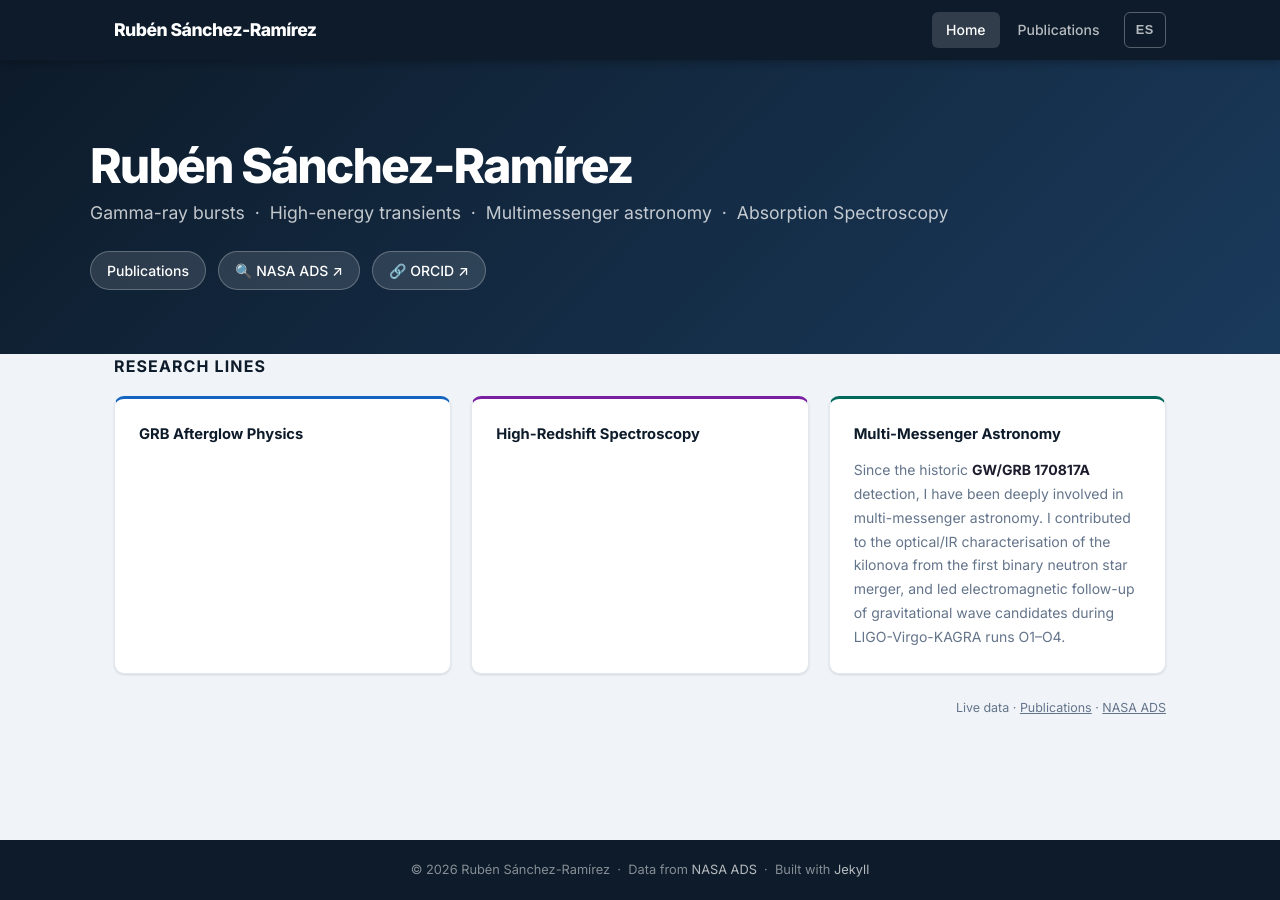
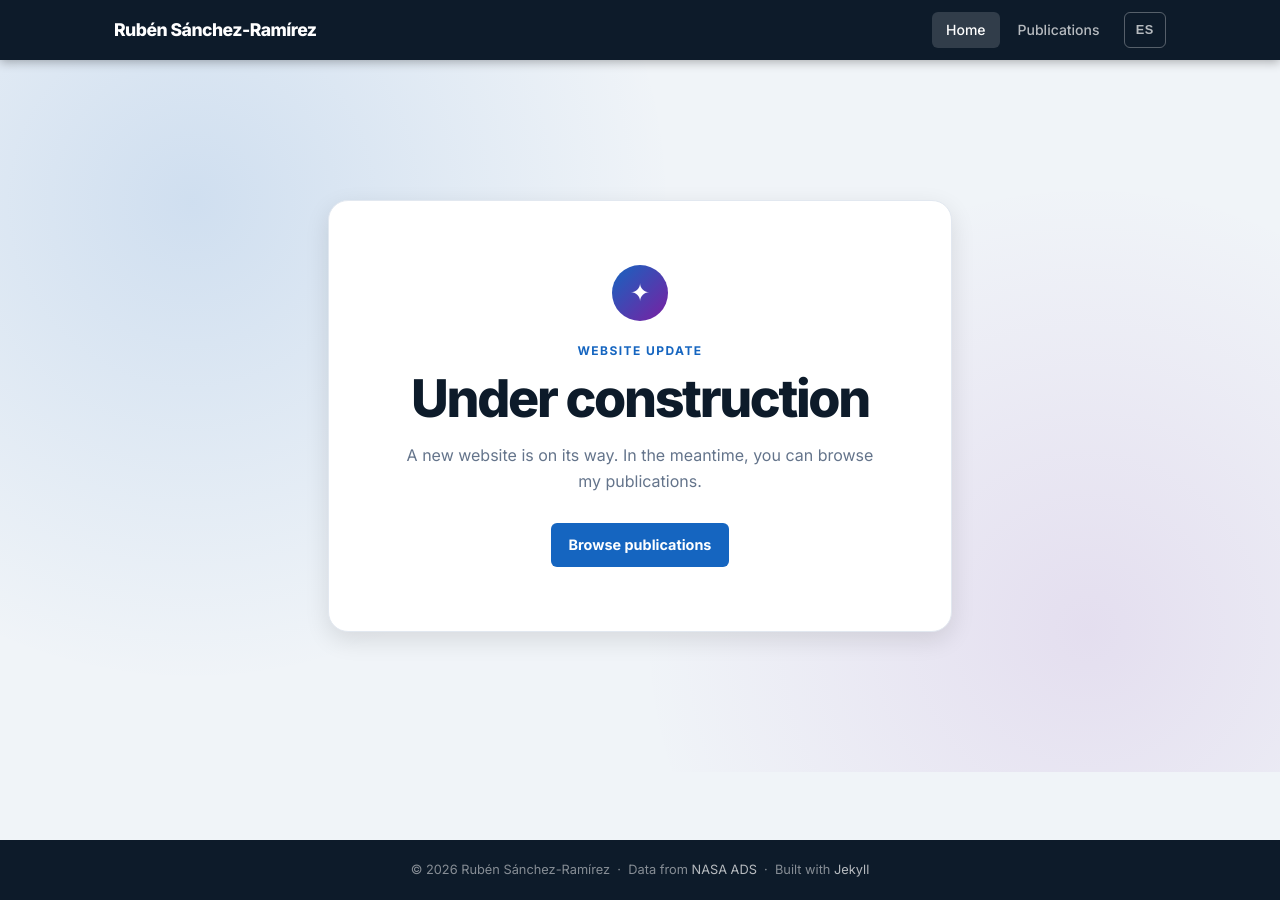
Before and after one commit to rsramirez/rsramirez.github.io, a Jekyll site: the page built from index.md, in a window 1280 px wide. Built offline with Jekyll 4.4.1, drawn with Linux system fonts in a browser that asks for light colours.

Commit message:
chore: add under-construction page styles and translations [skip ci]

```diff
--- a/assets/css/style.css
+++ b/assets/css/style.css
@@ -147,6 +147,78 @@ a:hover { text-decoration: underline; }
   max-width: var(--max-w);
   margin: 3rem auto;
   padding: 0 1.5rem;
+}
+
+/* ─── Under-construction home page ──────────────────────────────────────── */
+.construction {
+  min-height: calc(100vh - var(--nav-h) - 8rem);
+  display: grid;
+  place-items: center;
+  padding: 3rem 1.5rem;
+  background:
+    radial-gradient(circle at 15% 20%, rgba(21, 101, 192, .15), transparent 30rem),
+    radial-gradient(circle at 85% 80%, rgba(123, 31, 162, .1), transparent 28rem);
+}
+.construction-card {
+  max-width: 39rem;
+  padding: clamp(2rem, 7vw, 4rem);
+  text-align: center;
+  background: var(--surface);
+  border: 1px solid var(--border);
+  border-radius: 1.25rem;
+  box-shadow: var(--shadow-lg);
+}
+.construction-icon {
+  display: inline-grid;
+  place-items: center;
+  width: 3.5rem;
+  height: 3.5rem;
+  margin-bottom: 1.25rem;
+  border-radius: 50%;
+  color: #fff;
+  background: linear-gradient(135deg, var(--accent), #7b1fa2);
+  font-size: 1.5rem;
+}
+.construction-kicker {
+  margin-bottom: .6rem;
+  color: var(--accent);
+  font-size: .75rem;
+  font-weight: 700;
+  letter-spacing: .12em;
+  text-transform: uppercase;
+}
+.construction h1 {
+  color: var(--primary);
+  font-size: clamp(2rem, 6vw, 3.25rem);
+  font-weight: 800;
+  letter-spacing: -.045em;
+  line-height: 1.1;
+}
+.construction-message {
+  max-width: 32rem;
+  margin: 1rem auto 1.75rem;
+  color: var(--text-muted);
+  font-size: 1rem;
+}
+.construction-link {
+  display: inline-flex;
+  align-items: center;
+  justify-content: center;
+  min-height: 2.75rem;
+  padding: .6rem 1.1rem;
+  border-radius: var(--radius-sm);
+  color: #fff;
+  background: var(--accent);
+  font-size: .9rem;
+  font-weight: 700;
+  text-decoration: none;
+  transition: background .15s, transform .15s;
+}
+.construction-link:hover {
+  color: #fff;
+  background: var(--accent-hover);
+  text-decoration: none;
+  transform: translateY(-1px);
 }
 
 /* ─── Language visibility ─────────────────────────────────────────────────── */
@@ -691,4 +763,6 @@ select {
   .pub-stats { gap: .5rem; }
   .stat-card { padding: .6rem .85rem; min-width: 90px; }
   .cv-metrics { grid-template-columns: repeat(2, 1fr); }
+  .construction { padding: 2rem 1rem; }
+  .construction-card { padding: 2rem 1.5rem; }
 }
--- a/assets/js/i18n.js
+++ b/assets/js/i18n.js
@@ -11,6 +11,11 @@
       "nav-pubs":          "Publications",
       "footer-data":       "Data from",
       "footer-built":      "Built with",
+      // Under-construction home page
+      "construction-kicker":       "Website update",
+      "construction-title":        "Under construction",
+      "construction-message":      "A new website is on its way. In the meantime, you can browse my publications.",
+      "construction-publications": "Browse publications",
       // Page header
       "page-title":        "Publications",
       "meta-total-label":  "total",
@@ -79,6 +84,11 @@
       "nav-pubs":          "Publicaciones",
       "footer-data":       "Datos de",
       "footer-built":      "Construido con",
+      // Página de inicio en construcción
+      "construction-kicker":       "Actualización del sitio web",
+      "construction-title":        "Página en construcción",
+      "construction-message":      "Estoy preparando una nueva web. Mientras tanto, puedes consultar mis publicaciones.",
+      "construction-publications": "Ver publicaciones",
       // Page header
       "page-title":        "Publicaciones",
       "meta-total-label":  "en total",
--- a/index.md
+++ b/index.md
@@ -3,68 +3,12 @@ layout: home
 title: Home
 ---
 
-<div class="hero">
-  <div class="hero-inner">
-    <h1 class="hero-name">Rubén Sánchez-Ramírez</h1>
-    <p class="hero-sub">Gamma-ray bursts &nbsp;·&nbsp; High-energy transients &nbsp;·&nbsp; Multimessenger astronomy &nbsp;·&nbsp; Absorption Spectroscopy</p>
-    <div class="hero-links">
-      <a class="hero-link" href="{{ '/publications/' | relative_url }}" data-i18n="nav-pubs">
-        &#128196; Publications
-      </a>
-      <a class="hero-link" href="https://ui.adsabs.harvard.edu/search/q=author%3A%22S%C3%A1nchez-Ram%C3%ADrez%2CR%22" target="_blank" rel="noopener">
-        &#128269; NASA ADS ↗
-      </a>
-      <a class="hero-link" href="https://orcid.org/0000-0003-0016-2881" target="_blank" rel="noopener">
-        &#128279; ORCID ↗
-      </a>
-    </div>
+<section class="construction" aria-labelledby="construction-title">
+  <div class="construction-card">
+    <span class="construction-icon" aria-hidden="true">✦</span>
+    <p class="construction-kicker" data-i18n="construction-kicker">Website update</p>
+    <h1 id="construction-title" data-i18n="construction-title">Under construction</h1>
+    <p class="construction-message" data-i18n="construction-message">A new website is on its way. In the meantime, you can browse my publications.</p>
+    <a class="construction-link" href="{{ '/publications/' | relative_url }}" data-i18n="construction-publications">Browse publications</a>
   </div>
-</div>
-
-<section class="cv-section">
-
-  <!-- ── Research pillars ── -->
-  <h3 class="cv-research-header" data-i18n="cv-research-title">Research Lines</h3>
-  <div class="cv-pillars">
-
-    <div class="cv-pillar cv-pillar--1">
-      <h4 data-i18n="cv-pillar1-title">GRB Afterglow Physics &amp; Progenitors</h4>
-      <p class="lang-en">
-      </p>
-      <p class="lang-es">
-      </p>
-    </div>
-
-    <div class="cv-pillar cv-pillar--2">
-      <h4 data-i18n="cv-pillar2-title">High-Redshift Spectroscopy</h4>
-      <p class="lang-en">
-      </p>
-      <p class="lang-es">
-      </p>
-    </div>
-
-    <div class="cv-pillar cv-pillar--3">
-      <h4 data-i18n="cv-pillar3-title">Multi-Messenger Astronomy</h4>
-      <p class="lang-en">
-        Since the historic <strong>GW/GRB 170817A</strong> detection, I have been deeply involved in
-        multi-messenger astronomy. I contributed to the optical/IR characterisation of the kilonova
-        from the first binary neutron star merger, and led electromagnetic follow-up of gravitational
-        wave candidates during LIGO-Virgo-KAGRA runs O1–O4.
-      </p>
-      <p class="lang-es">
-        Desde la histórica detección de <strong>GW/GRB 170817A</strong>, estoy profundamente
-        involucrado en la astronomía multimensajero. Contribuí a la caracterización óptica/IR de la
-        kilonova del primer merger de estrellas de neutrones, y lideré el seguimiento electromagnético
-        de candidatos a ondas gravitacionales en las campañas O1–O4 de LIGO-Virgo-KAGRA.
-      </p>
-    </div>
-
-  </div><!-- /cv-pillars -->
-
-  <p class="cv-source">
-    <span data-i18n="cv-source">Live data ·</span>
-    <a href="{{ '/publications/' | relative_url }}" data-i18n="nav-pubs">Publications</a>
-    · <a href="https://ui.adsabs.harvard.edu" target="_blank" rel="noopener">NASA ADS</a>
-  </p>
-
 </section>
```
